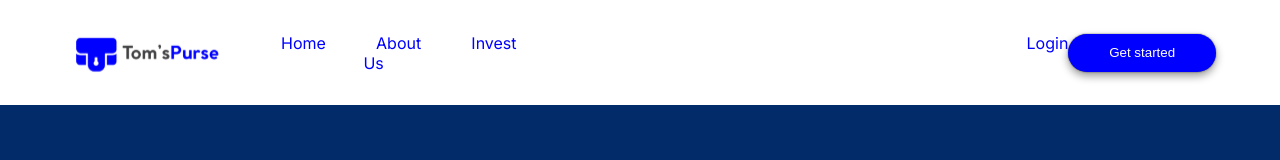
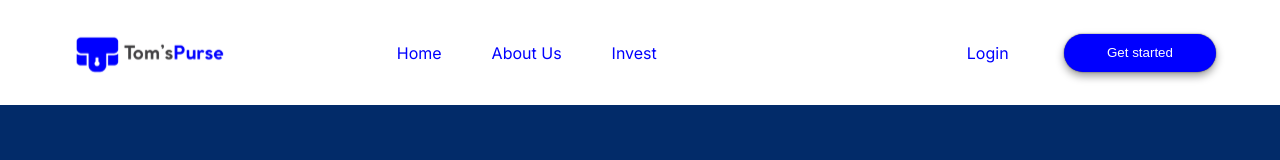
Before and after one commit to Effionggodwinnsikan/tompurse, a React (Create React App) app: page / in a window 1280 px wide. Shown: the top 160 px of the page. Built offline with nearby package versions, Linux system fonts and the light colour scheme.

Commit message:
tompurse

```diff
--- a/src/components/Header/Header.module.css
+++ b/src/components/Header/Header.module.css
@@ -75,7 +75,7 @@
   }
   .Slider_b a{
     color: #0000FF;
-    margin-left: 510px;
+    margin-left: 310px;
     list-style: none;
     text-decoration: none;
     font-family: "inter";
--- a/src/pages/Home/Home.css
+++ b/src/pages/Home/Home.css
@@ -1052,7 +1052,7 @@
         .card1-text>h6{
             font-size:16px;
         }
-        .card1-text>p{
+ ""       .card1-text>p{
             font-size:12px;
             margin-left: 10px;
         }
```
